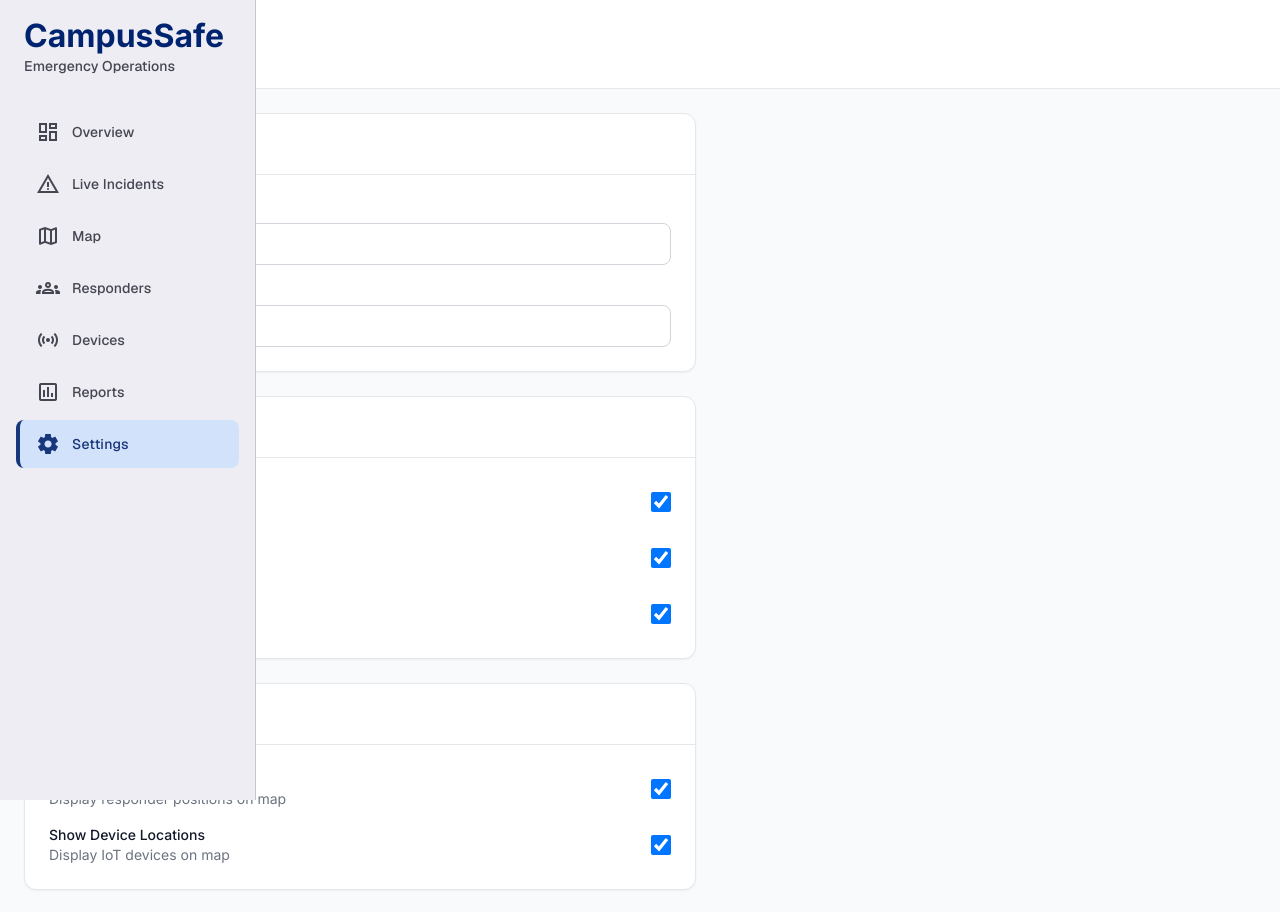
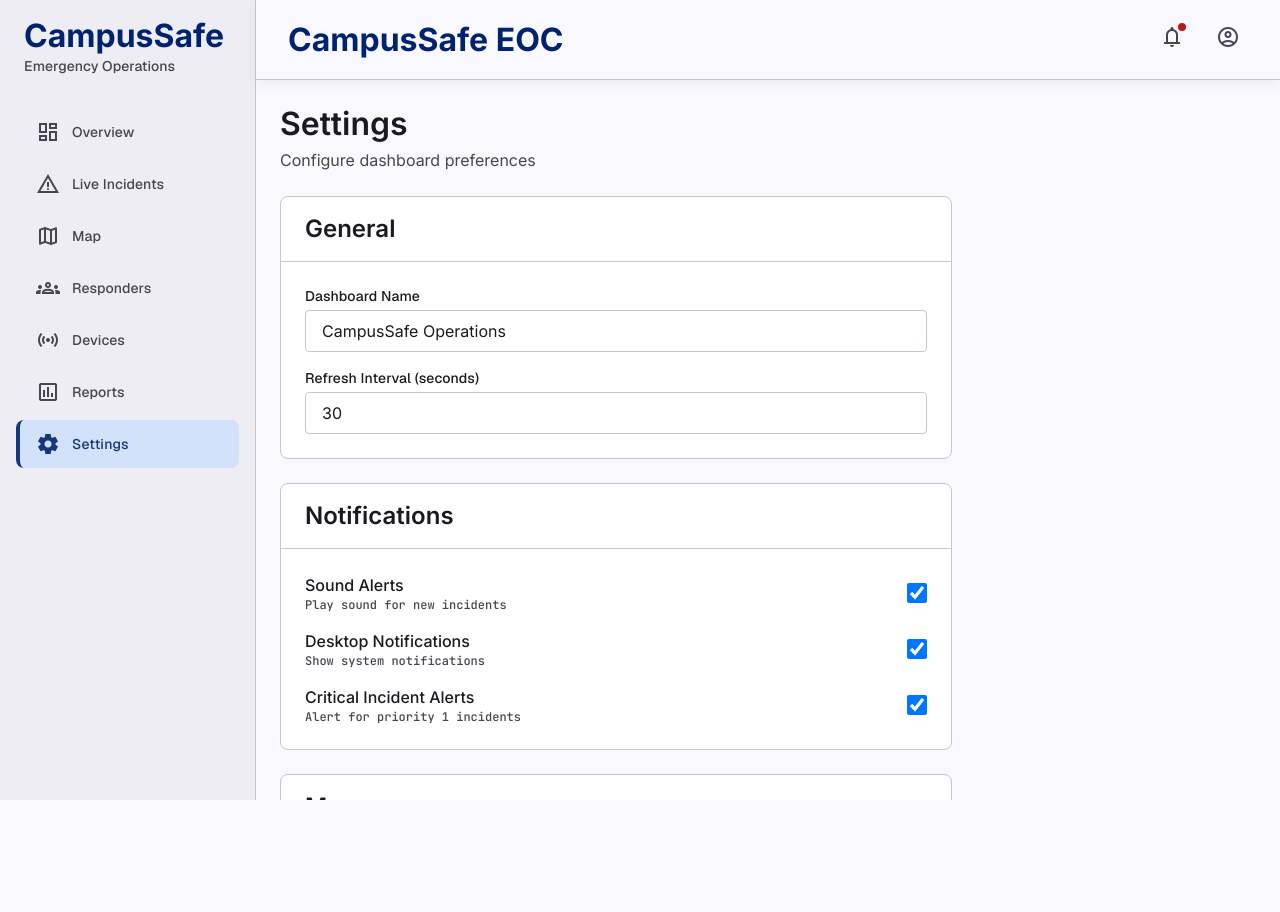
Before and after one commit to kalchan12/campussafe, a Next.js app in the folder apps/dashboard/: page /dashboard/settings in a window 1280 px wide. Shown: the top 912 px of the page. After the commit the page ends 800 px from the top, so only its background shows below. Built offline with nearby package versions, Linux system fonts and the light colour scheme.

Commit message:
feat(dashboard): update responder, device, report, and settings views

```diff
--- a/apps/dashboard/app/dashboard/devices/page.tsx
+++ b/apps/dashboard/app/dashboard/devices/page.tsx
@@ -2,6 +2,7 @@
 
 import { useState, useEffect } from 'react';
 import { Sidebar } from '@/components/layout/sidebar';
+import { TopNav } from '@/components/layout/top-nav';
 import { DeviceCard } from '@/components/devices/device-card';
 import { getDevices } from '@/lib/mock';
 import type { Device, DeviceFilter } from '@/types/device';
@@ -20,33 +21,29 @@ export default function DevicesPage() {
   }, [filter, search]);
 
   return (
-    <div className="flex min-h-screen bg-gray-50">
+    <div className="flex min-h-screen bg-background">
       <Sidebar />
-      <main className="flex-1 overflow-auto">
-        <header className="bg-white border-b border-gray-200 px-6 py-4">
-          <div className="flex items-center justify-between">
+      <div className="flex-1 flex flex-col ml-64 h-screen">
+        <TopNav showSearch searchPlaceholder="Search devices..." onSearch={setSearch} />
+        <main className="flex-1 overflow-y-auto bg-background p-6">
+          <div className="max-w-[1280px] mx-auto space-y-6">
+            {/* Header */}
             <div>
-              <h1 className="text-2xl font-bold text-gray-900">Devices</h1>
-              <p className="text-sm text-gray-500 mt-1">
+              <h1 className="font-headline-lg text-headline-lg text-on-surface">Devices</h1>
+              <p className="font-body-md text-body-md text-on-surface-variant mt-1">
                 {devices.length} total devices
               </p>
             </div>
+
+            {/* Filters */}
+            <div className="bg-surface-container-lowest border border-outline-variant rounded-lg p-4">
+              <div className="flex items-center gap-4">
+                <div className="flex items-center gap-2 text-on-surface-variant">
+                  <span className="material-symbols-outlined text-lg">tune</span>
+                  <span className="font-label-md text-label-md">Filters:</span>
                 </div>
-        </header>
-
-        <div className="p-6">
-          {/* Filters */}
-          <div className="bg-white rounded-xl border border-gray-200 shadow-sm p-4 mb-6">
-            <div className="flex items-center gap-4">
-              <input
-                type="text"
-                placeholder="Search devices..."
-                value={search}
-                onChange={(e) => setSearch(e.target.value)}
-                className="flex-1 px-4 py-2 border border-gray-300 rounded-lg focus:ring-2 focus:ring-blue-500 focus:border-blue-500"
-              />
                 <select
-                className="px-4 py-2 border border-gray-300 rounded-lg"
+                  className="px-4 py-2 border border-outline-variant rounded bg-surface-container-lowest text-on-surface font-label-md text-label-md focus:outline-none focus:border-primary focus:ring-1 focus:ring-primary"
                   onChange={(e) =>
                     setFilter({ ...filter, type: e.target.value ? [e.target.value as Device['type']] : undefined })
                   }
@@ -58,7 +55,7 @@ export default function DevicesPage() {
                   <option value="warning_node">Warning Node</option>
                 </select>
                 <select
-                className="px-4 py-2 border border-gray-300 rounded-lg"
+                  className="px-4 py-2 border border-outline-variant rounded bg-surface-container-lowest text-on-surface font-label-md text-label-md focus:outline-none focus:border-primary focus:ring-1 focus:ring-primary"
                   onChange={(e) =>
                     setFilter({ ...filter, status: e.target.value ? [e.target.value as Device['status']] : undefined })
                   }
@@ -81,5 +78,6 @@ export default function DevicesPage() {
           </div>
         </main>
       </div>
+    </div>
   );
 }
--- a/apps/dashboard/app/dashboard/responders/page.tsx
+++ b/apps/dashboard/app/dashboard/responders/page.tsx
@@ -2,6 +2,7 @@
 
 import { useState, useEffect } from 'react';
 import { Sidebar } from '@/components/layout/sidebar';
+import { TopNav } from '@/components/layout/top-nav';
 import { ResponderCard } from '@/components/responders/responder-card';
 import { getResponders } from '@/lib/mock';
 import type { Responder, ResponderFilter } from '@/types/responder';
@@ -20,33 +21,29 @@ export default function RespondersPage() {
   }, [filter, search]);
 
   return (
-    <div className="flex min-h-screen bg-gray-50">
+    <div className="flex min-h-screen bg-background">
       <Sidebar />
-      <main className="flex-1 overflow-auto">
-        <header className="bg-white border-b border-gray-200 px-6 py-4">
-          <div className="flex items-center justify-between">
+      <div className="flex-1 flex flex-col ml-64 h-screen">
+        <TopNav showSearch searchPlaceholder="Search responders..." onSearch={setSearch} />
+        <main className="flex-1 overflow-y-auto bg-background p-6">
+          <div className="max-w-[1280px] mx-auto space-y-6">
+            {/* Header */}
             <div>
-              <h1 className="text-2xl font-bold text-gray-900">Responders</h1>
-              <p className="text-sm text-gray-500 mt-1">
+              <h1 className="font-headline-lg text-headline-lg text-on-surface">Responders</h1>
+              <p className="font-body-md text-body-md text-on-surface-variant mt-1">
                 {responders.length} total responders
               </p>
             </div>
+
+            {/* Filters */}
+            <div className="bg-surface-container-lowest border border-outline-variant rounded-lg p-4">
+              <div className="flex items-center gap-4">
+                <div className="flex items-center gap-2 text-on-surface-variant">
+                  <span className="material-symbols-outlined text-lg">tune</span>
+                  <span className="font-label-md text-label-md">Filters:</span>
                 </div>
-        </header>
-
-        <div className="p-6">
-          {/* Filters */}
-          <div className="bg-white rounded-xl border border-gray-200 shadow-sm p-4 mb-6">
-            <div className="flex items-center gap-4">
-              <input
-                type="text"
-                placeholder="Search responders..."
-                value={search}
-                onChange={(e) => setSearch(e.target.value)}
-                className="flex-1 px-4 py-2 border border-gray-300 rounded-lg focus:ring-2 focus:ring-blue-500 focus:border-blue-500"
-              />
                 <select
-                className="px-4 py-2 border border-gray-300 rounded-lg"
+                  className="px-4 py-2 border border-outline-variant rounded bg-surface-container-lowest text-on-surface font-label-md text-label-md focus:outline-none focus:border-primary focus:ring-1 focus:ring-primary"
                   onChange={(e) =>
                     setFilter({ ...filter, status: e.target.value ? [e.target.value as Responder['status']] : undefined })
                   }
@@ -59,7 +56,7 @@ export default function RespondersPage() {
                   <option value="offline">Offline</option>
                 </select>
                 <select
-                className="px-4 py-2 border border-gray-300 rounded-lg"
+                  className="px-4 py-2 border border-outline-variant rounded bg-surface-container-lowest text-on-surface font-label-md text-label-md focus:outline-none focus:border-primary focus:ring-1 focus:ring-primary"
                   onChange={(e) =>
                     setFilter({ ...filter, role: e.target.value ? [e.target.value as Responder['role']] : undefined })
                   }
@@ -82,5 +79,6 @@ export default function RespondersPage() {
           </div>
         </main>
       </div>
+    </div>
   );
 }
--- a/apps/dashboard/app/dashboard/settings/page.tsx
+++ b/apps/dashboard/app/dashboard/settings/page.tsx
@@ -1,119 +1,101 @@
 'use client';
 
 import { Sidebar } from '@/components/layout/sidebar';
+import { TopNav } from '@/components/layout/top-nav';
 import { Button } from '@/components/ui/button';
 
 export default function SettingsPage() {
   return (
-    <div className="flex min-h-screen bg-gray-50">
+    <div className="flex min-h-screen bg-background">
       <Sidebar />
-      <main className="flex-1 overflow-auto">
-        <header className="bg-white border-b border-gray-200 px-6 py-4">
-          <h1 className="text-2xl font-bold text-gray-900">Settings</h1>
-          <p className="text-sm text-gray-500 mt-1">Configure dashboard preferences</p>
-        </header>
+      <div className="flex-1 flex flex-col ml-64 h-screen">
+        <TopNav />
+        <main className="flex-1 overflow-y-auto bg-background p-6">
+          <div className="max-w-[1280px] mx-auto space-y-6">
+            {/* Header */}
+            <div>
+              <h1 className="font-headline-lg text-headline-lg text-on-surface">Settings</h1>
+              <p className="font-body-md text-body-md text-on-surface-variant mt-1">Configure dashboard preferences</p>
+            </div>
 
-        <div className="p-6">
             <div className="max-w-2xl space-y-6">
               {/* General Settings */}
-            <div className="bg-white rounded-xl border border-gray-200 shadow-sm">
-              <div className="px-6 py-4 border-b border-gray-200">
-                <h2 className="text-lg font-semibold text-gray-900">General</h2>
+              <div className="bg-surface-container-lowest border border-outline-variant rounded-lg">
+                <div className="px-6 py-4 border-b border-outline-variant">
+                  <h2 className="font-headline-lg-mobile text-headline-lg-mobile text-on-surface">General</h2>
                 </div>
                 <div className="p-6 space-y-4">
                   <div>
-                  <label className="block text-sm font-medium text-gray-700 mb-1">
+                    <label className="block font-label-md text-label-md text-on-surface mb-1">
                       Dashboard Name
                     </label>
                     <input
                       type="text"
                       defaultValue="CampusSafe Operations"
-                    className="w-full px-4 py-2 border border-gray-300 rounded-lg"
+                      className="w-full px-4 py-2 border border-outline-variant rounded bg-surface-container-lowest text-on-surface font-body-md text-body-md focus:outline-none focus:border-primary focus:ring-1 focus:ring-primary"
                     />
                   </div>
                   <div>
-                  <label className="block text-sm font-medium text-gray-700 mb-1">
+                    <label className="block font-label-md text-label-md text-on-surface mb-1">
                       Refresh Interval (seconds)
                     </label>
                     <input
                       type="number"
                       defaultValue={30}
-                    className="w-full px-4 py-2 border border-gray-300 rounded-lg"
+                      className="w-full px-4 py-2 border border-outline-variant rounded bg-surface-container-lowest text-on-surface font-body-md text-body-md focus:outline-none focus:border-primary focus:ring-1 focus:ring-primary"
                     />
                   </div>
                 </div>
               </div>
 
               {/* Notification Settings */}
-            <div className="bg-white rounded-xl border border-gray-200 shadow-sm">
-              <div className="px-6 py-4 border-b border-gray-200">
-                <h2 className="text-lg font-semibold text-gray-900">Notifications</h2>
+              <div className="bg-surface-container-lowest border border-outline-variant rounded-lg">
+                <div className="px-6 py-4 border-b border-outline-variant">
+                  <h2 className="font-headline-lg-mobile text-headline-lg-mobile text-on-surface">Notifications</h2>
                 </div>
                 <div className="p-6 space-y-4">
-                <div className="flex items-center justify-between">
+                  {[
+                    { title: 'Sound Alerts', desc: 'Play sound for new incidents' },
+                    { title: 'Desktop Notifications', desc: 'Show system notifications' },
+                    { title: 'Critical Incident Alerts', desc: 'Alert for priority 1 incidents' },
+                  ].map((setting) => (
+                    <div key={setting.title} className="flex items-center justify-between">
                       <div>
-                    <p className="text-sm font-medium text-gray-900">Sound Alerts</p>
-                    <p className="text-sm text-gray-500">Play sound for new incidents</p>
+                        <p className="font-body-md text-body-md text-on-surface font-medium">{setting.title}</p>
+                        <p className="font-technical-sm text-technical-sm text-on-surface-variant">{setting.desc}</p>
                       </div>
                       <input
                         type="checkbox"
                         defaultChecked
-                    className="w-5 h-5 rounded border-gray-300"
+                        className="w-5 h-5 rounded border-outline-variant text-primary focus:ring-primary"
                       />
                     </div>
-                <div className="flex items-center justify-between">
+                  ))}
+                </div>
+              </div>
+
+              {/* Map Settings */}
+              <div className="bg-surface-container-lowest border border-outline-variant rounded-lg">
+                <div className="px-6 py-4 border-b border-outline-variant">
+                  <h2 className="font-headline-lg-mobile text-headline-lg-mobile text-on-surface">Map</h2>
+                </div>
+                <div className="p-6 space-y-4">
+                  {[
+                    { title: 'Show Responder Locations', desc: 'Display responder positions on map' },
+                    { title: 'Show Device Locations', desc: 'Display IoT devices on map' },
+                  ].map((setting) => (
+                    <div key={setting.title} className="flex items-center justify-between">
                       <div>
-                    <p className="text-sm font-medium text-gray-900">Desktop Notifications</p>
-                    <p className="text-sm text-gray-500">Show system notifications</p>
+                        <p className="font-body-md text-body-md text-on-surface font-medium">{setting.title}</p>
+                        <p className="font-technical-sm text-technical-sm text-on-surface-variant">{setting.desc}</p>
                       </div>
                       <input
                         type="checkbox"
                         defaultChecked
-                    className="w-5 h-5 rounded border-gray-300"
+                        className="w-5 h-5 rounded border-outline-variant text-primary focus:ring-primary"
                       />
                     </div>
-                <div className="flex items-center justify-between">
-                  <div>
-                    <p className="text-sm font-medium text-gray-900">Critical Incident Alerts</p>
-                    <p className="text-sm text-gray-500">Alert for priority 1 incidents</p>
-                  </div>
-                  <input
-                    type="checkbox"
-                    defaultChecked
-                    className="w-5 h-5 rounded border-gray-300"
-                  />
-                </div>
-              </div>
-            </div>
-
-            {/* Map Settings */}
-            <div className="bg-white rounded-xl border border-gray-200 shadow-sm">
-              <div className="px-6 py-4 border-b border-gray-200">
-                <h2 className="text-lg font-semibold text-gray-900">Map</h2>
-              </div>
-              <div className="p-6 space-y-4">
-                <div className="flex items-center justify-between">
-                  <div>
-                    <p className="text-sm font-medium text-gray-900">Show Responder Locations</p>
-                    <p className="text-sm text-gray-500">Display responder positions on map</p>
-                  </div>
-                  <input
-                    type="checkbox"
-                    defaultChecked
-                    className="w-5 h-5 rounded border-gray-300"
-                  />
-                </div>
-                <div className="flex items-center justify-between">
-                  <div>
-                    <p className="text-sm font-medium text-gray-900">Show Device Locations</p>
-                    <p className="text-sm text-gray-500">Display IoT devices on map</p>
-                  </div>
-                  <input
-                    type="checkbox"
-                    defaultChecked
-                    className="w-5 h-5 rounded border-gray-300"
-                  />
-                </div>
+                  ))}
                 </div>
               </div>
 
@@ -125,5 +107,6 @@ export default function SettingsPage() {
           </div>
         </main>
       </div>
+    </div>
   );
 }
--- a/apps/dashboard/components/responders/responder-card.tsx
+++ b/apps/dashboard/components/responders/responder-card.tsx
@@ -9,42 +9,47 @@ interface ResponderCardProps {
 }
 
 export function ResponderCard({ responder, onClick }: ResponderCardProps) {
+  const statusVariant = responder.status === 'available' ? 'success' as const
+    : responder.status === 'responding' ? 'error' as const
+    : responder.status === 'offline' ? 'default' as const
+    : 'warning' as const;
+
   return (
     <div
       onClick={onClick}
-      className="bg-white border border-gray-200 rounded-lg p-4 hover:border-blue-300 hover:shadow-md transition-all cursor-pointer"
+      className="bg-surface-container-lowest border border-outline-variant rounded-lg p-4 hover:border-primary/30 hover:shadow-md transition-all cursor-pointer"
     >
       <div className="flex items-start justify-between mb-3">
         <div className="flex items-center gap-3">
-          <div className="w-10 h-10 bg-blue-100 rounded-full flex items-center justify-center">
-            <span className="text-sm font-medium text-blue-600">
+          <div className="w-10 h-10 bg-primary-fixed rounded-full flex items-center justify-center">
+            <span className="font-label-md text-label-md text-primary font-bold">
               {responder.name.split(' ').map(n => n[0]).join('')}
             </span>
           </div>
           <div>
-            <p className="text-sm font-medium text-gray-900">{responder.name}</p>
-            <p className="text-xs text-gray-500">{responder.email}</p>
+            <p className="font-body-md text-body-md text-on-surface font-medium">{responder.name}</p>
+            <p className="font-technical-sm text-technical-sm text-on-surface-variant">{responder.email}</p>
           </div>
         </div>
-        <Badge className={RESPONDER_STATUS_COLORS[responder.status]}>
+        <Badge variant={statusVariant}>
           {RESPONDER_STATUS_LABELS[responder.status]}
         </Badge>
       </div>
 
-      <div className="space-y-2 text-xs text-gray-500">
+      <div className="space-y-2 font-technical-sm text-technical-sm text-on-surface-variant">
         <div className="flex items-center justify-between">
           <span>Role</span>
-          <span className="font-medium text-gray-700 capitalize">{responder.role}</span>
+          <span className="font-medium text-on-surface capitalize">{responder.role}</span>
         </div>
         {responder.current_incident_type && (
           <div className="flex items-center justify-between">
             <span>Current Incident</span>
-            <span className="font-medium text-gray-700">{responder.current_incident_type}</span>
+            <span className="font-medium text-on-surface capitalize">{responder.current_incident_type}</span>
           </div>
         )}
         <div className="flex items-center justify-between">
           <span>Last Active</span>
-          <span className="font-medium text-gray-700">{timeAgo(responder.last_active)}</span>
+          <span className="font-medium text-on-surface">{timeAgo(responder.last_active)}</span>
         </div>
       </div>
     </div>
```
Also changed, not shown: apps/dashboard/app/dashboard/reports/page.tsx (+55 -41 lines), apps/dashboard/components/devices/device-card.tsx (+29 -12 lines). Lines whose indentation alone changed are shown as unchanged.
